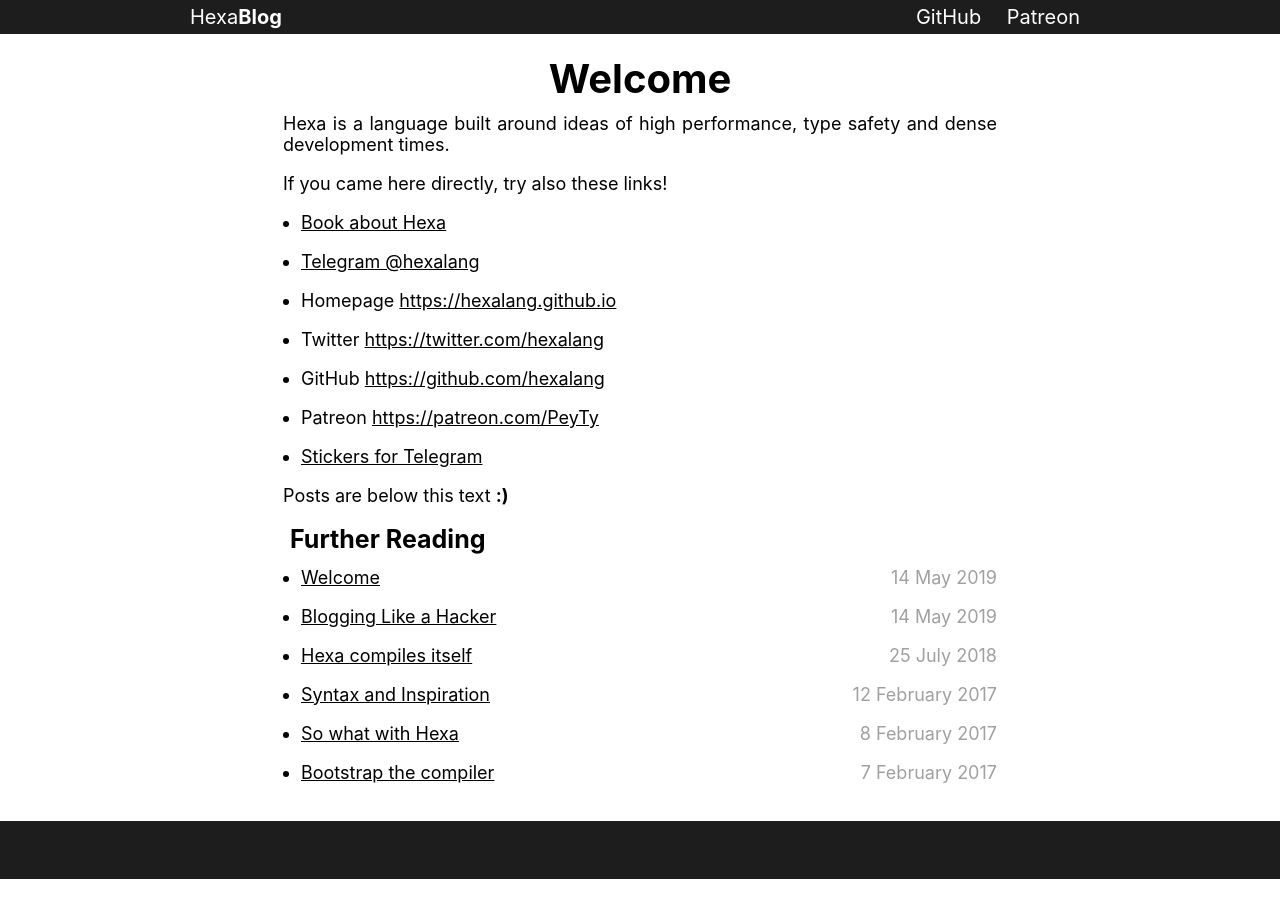
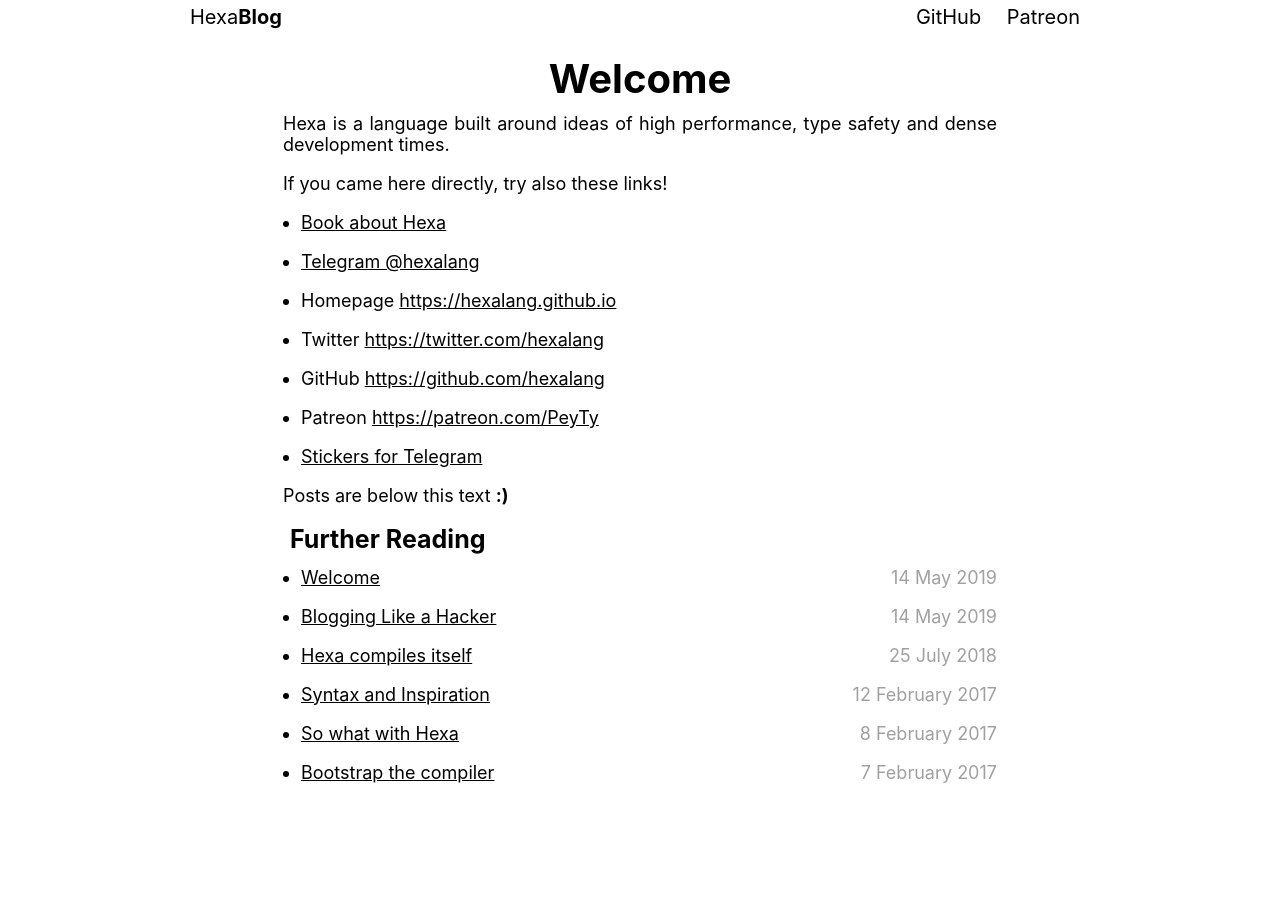
Before and after one commit to hexalang/hexalang.github.io, a Jekyll site: the page built from _blog/index.md, in a window 1280 px wide. Built offline with Jekyll 4.4.1, drawn with Linux system fonts in a browser that asks for light colours.

Commit message:
Update blog-style.html

```diff
--- a/_includes/blog-style.html
+++ b/_includes/blog-style.html
@@ -79,8 +79,8 @@
 
     header,
     footer {
-        background: #1D1D1D;
-        color: #ffffff;
+        /* background: #1D1D1D; */
+        /* color: #ffffff; */
     }
 
     p.post-hero {
@@ -91,7 +91,7 @@
     header a,
     footer a {
         text-decoration: none;
-        color: #ffffff;
+        /* color: #ffffff; */
     }
 
     header,
```
